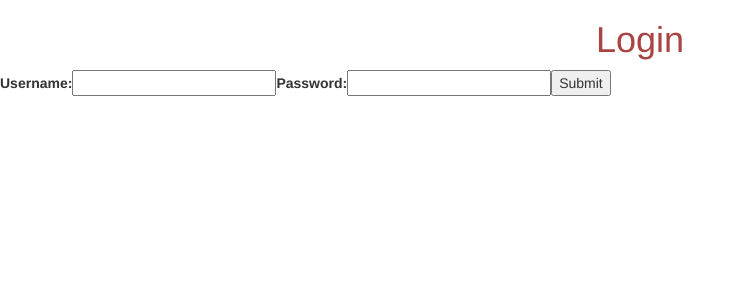
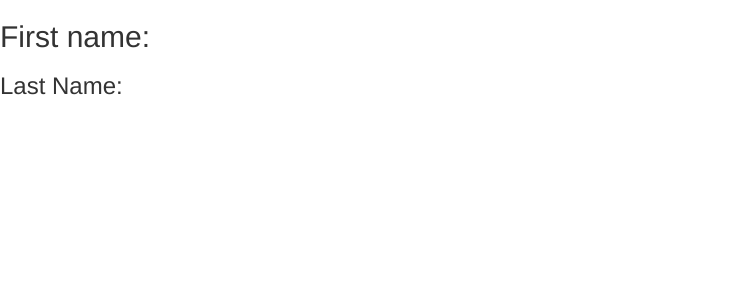
Before and after one commit to ujjwal-raizada/student-utility-portal, a React (Create React App) app in the folder front-end-react/frontend-testing/: page /Test in a window 1280 px wide. Shown: the top 300 px of the page, without its empty margins (0-745 px from the left). Built offline with nearby package versions, Linux system fonts and the light colour scheme.

Commit message:
frontend: Add profile page.

```diff
--- a/front-end-react/frontend-testing/src/App.js
+++ b/front-end-react/frontend-testing/src/App.js
@@ -14,7 +14,7 @@ class App extends React.Component {
 					<Route exact path="/" component={LoginForm} />
 					<Route path="/Signup" component={Signup} />
 					<Route path="/ForgotPassword" component={ForgotPassword} />
-					<Route path="/Profile" component={Profile} />
+					<Route path="/Profile/:Username" component={Profile} />
 					<Route path="/Test" component={Test} />
 					<Route component={NotFound} />
 				</Switch>
--- a/front-end-react/frontend-testing/src/LoginForm.js
+++ b/front-end-react/frontend-testing/src/LoginForm.js
@@ -4,10 +4,11 @@ class LoginForm extends Component {
 	constructor() {
 		super()
 		this.state = {
-			userName: "",
+			userame: "",
 			password: "",
 			placeholder: "",
-			users: []
+			users: [] ,
+			error: {}
 		}
 		this.handleChange = this.handleChange.bind(this)
 		this.handleLogin = this.handleLogin.bind(this)
@@ -41,7 +42,7 @@ class LoginForm extends Component {
 	handleLogin() {
 		const user = {
 
-			    "email": this.state.userName,
+			    "email": this.state.userame,
 			    "password": this.state.password
 
 		}
@@ -51,15 +52,19 @@ class LoginForm extends Component {
 
 		axios.post('https://reqres.in/api/login', user)
       	.then(res => {
-	        console.log(res);
-	        this.setState({
-					placeholder: res.data['token']
-				 })
-				})
-      		//this.props.history.push(`/Profile`)
-      	// if(this.checkLogin(user,1)) {
-      	// }
-
+    		this.props.history.push(`/Profile/${this.state.userame}`)
+	   //      this.setState({
+				// 	// placeholder: res.data['token'] ,
+				// 	// error: res
+				//  })
+				// })
+			})
+		.catch(error => {
+			this.setState({
+				error: error ,
+				placeholder: error.response.data.error
+			})
+		})
 	}
 	checkLogin(user,index) {
 			if(user.email === user.password && user.email !== "") {
@@ -93,7 +98,7 @@ class LoginForm extends Component {
 				<p className="text-danger">{this.state.placeholder}</p>
 				<input
 				className = "well well-sm"
-					name = "userName"
+					name = "userame"
 					type = "text"
 					placeholder = "User Name"
 					onChange = {this.handleChange}
--- a/front-end-react/frontend-testing/src/Profile.js
+++ b/front-end-react/frontend-testing/src/Profile.js
@@ -1,9 +1,35 @@
 import React, {Component} from "react"
+import Test from "./Test"
+class Profile extends Component {
 
-class Profile extends Component {
+	state = {
+		data: []
+	}
+	componentDidMount() {
+		fetch("https://reqres.in/api/users?page=2")
+			.then((res) => res.json())
+			.then(result => {
+				this.setState({
+					data: result.data,
+				})
+			},
+			(error) => {
+				this.setState({
+					placeholder: "error"
+				})
+			})
+		}
+		handleChange = () => {this.props.history.push(`/`)}
 	render() {
+		const list = this.state.data.map((item,index) => <Test key={item.id} first_name={item.first_name} last_name={item.last_name}/>)
 		return (
+			<div>
 			<h3 className="text-prime text-center"> Welcome!!</h3>
+			<button onClick={this.handleChange}>Signout</button>
+			<div className="well well-sm text-prime text-center">
+			{list}
+			</div>
+			</div>
 		)
 	}
 }
--- a/front-end-react/frontend-testing/src/Test.js
+++ b/front-end-react/frontend-testing/src/Test.js
@@ -4,18 +4,9 @@ class Test extends Component {
 	render() {
 		return (
 			<Fragment>
-				<h1 className="text-danger text-center">Login</h1>
-				<form>
-				  <label>
-				    Username:
-				    <input type="text" name="Username" />
-				  </label>
-			   	  <label>
-				    Password:
-				    <input type="text" name="Password" />
-				  </label>
-				  	<input type="submit" value="Submit" />
-				</form>
+				<h2> First name: {this.props.first_name} </h2>
+				<h3>Last Name: {this.props.last_name}</h3>
+				<br/>
 			</Fragment>
 		)
 	}
```
Also changed, not shown: 1 other file (tests, documents, lock files or other folders).
